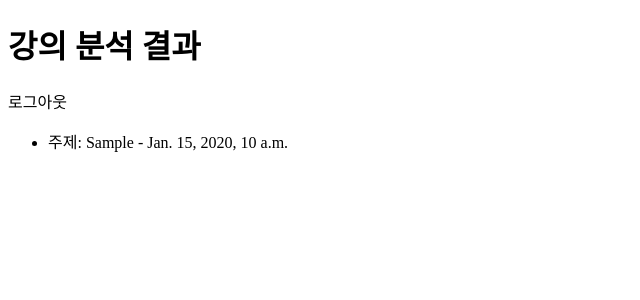
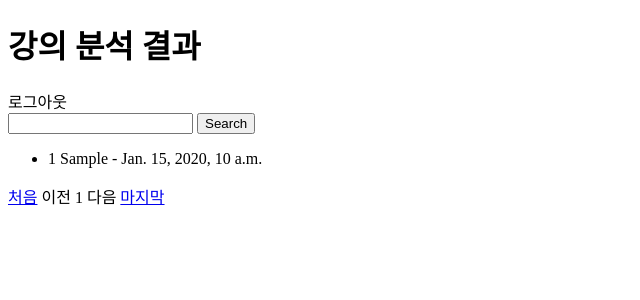
Before and after one commit to dclxxi/real-time-audience-reaction-analysis-service, a Django app: page /report/list/ in a window 1280 px wide. Shown: the top 300 px of the page, without its empty margins (0-640 px from the left). Run offline with Django 5.2, Linux system fonts and the light colour scheme; a user stored in the database is signed in; tables that the repository leaves empty hold one stand-in row (values such as "Sample post").

Commit message:
feat: 강의 분석 리스트 페이지에 검색, 페이징 기능 추가

```diff
--- a/monitoring/report/views.py
+++ b/monitoring/report/views.py
@@ -1,5 +1,7 @@
 # Create your views here.
 from django.contrib.auth.decorators import login_required
+from django.core.paginator import Paginator
+from django.db.models import Q
 from django.shortcuts import get_object_or_404, render
 
 from live.models import Lecture
@@ -29,10 +31,20 @@ def result(request, id):
 @login_required
 def list(request):
     if request.method == 'GET':
-        lectures = Lecture.objects.filter(user=request.user)
+        search_query = request.GET.get('search', '')
+        page_number = request.GET.get('page', 1)
+
+        lectures = (Lecture.objects
+                    .filter(Q(user=request.user), Q(topic__icontains=search_query))
+                    .order_by('-datetime')
+                    .distinct()
+                    )
+
+        paginator = Paginator(lectures, 10)
+        page_obj = paginator.get_page(page_number)
 
         context = {
-            'lectures': lectures,
+            'lectures': page_obj,
         }
 
         return render(request, 'lecture_list.html', context)
--- a/monitoring/templates/lecture_list.html
+++ b/monitoring/templates/lecture_list.html
@@ -9,14 +9,54 @@
 {% if user.is_authenticated %}
     로그아웃
 {% endif %}
+<div>
+    <form method="get">
+        <input name="search" type="text" value="{{ request.GET.search }}">
+        <input type="submit" value="Search">
+    </form>
+</div>
 <ul>
     {% for lecture in lectures %}
         <li>
-            <p>주제: {{ lecture.topic }} - {{ lecture.datetime }}</p>
+            <p>{{ forloop.counter0|add:lectures.start_index }} {{ lecture.topic }} - {{ lecture.datetime }}</p>
         </li>
     {% empty %}
         <li>강의가 없습니다</li>
     {% endfor %}
 </ul>
+
+<div class="pagination">
+    <span class="step-links">
+    <a href="?page=1">처음</a>
+        {% if lectures.has_previous %}
+            <a href="?page={{ lectures.previous_page_number }}">이전</a>
+        {% else %}
+            <span class="disabled">이전</span>
+        {% endif %}
+
+        {% for i in lectures.paginator.page_range %}
+            {% if lectures.number == i %}
+                <span class="current"> {{ i }} </span>
+            {% else %}
+                <a href="?page={{ i }}"> {{ i }} </a>
+            {% endif %}
+        {% endfor %}
+
+        {% if lectures.has_next %}
+            <a href="?page={{ lectures.next_page_number }}">다음</a>
+        {% else %}
+            <span class="disabled">다음</span>
+        {% endif %}
+        <a href="?page={{ lectures.paginator.num_pages }}">마지막</a>
+    </span>
+</div>
 </body>
+<script>
+    window.onload = function () {
+        var orderSelect = document.getElementById('orderSelect');
+        orderSelect.onchange = function () {
+            this.form.submit();
+        };
+    };
+</script>
 </html>
```
